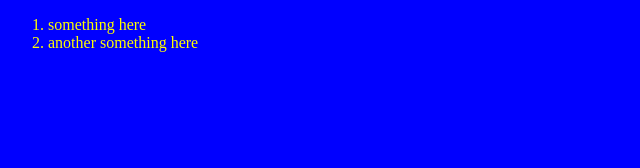
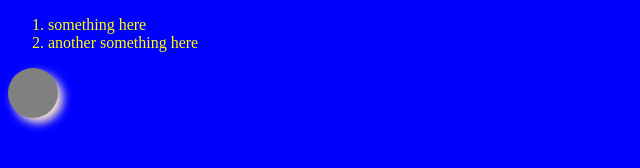
Before and after one commit to ShaneRobertson/practiceGIt, a website: page public/index.html in a window 1280 px wide. Shown: the whole page, without its empty margins (0-640 px from the left). Drawn offline with Linux system fonts and the light colour scheme.

Commit message:
commiting the testing branch

```diff
--- a/public/app.js
+++ b/public/app.js
@@ -1 +1,3 @@
+
+
 console.log('hello world')
--- a/public/index.html
+++ b/public/index.html
@@ -13,5 +13,6 @@
     <li>something here</li>
     <li>another something here</li>
 </ol>
+<div class='box'></div>
 </body>
 </html>
--- a/public/style.css
+++ b/public/style.css
@@ -2,3 +2,11 @@ body {
     background-color: blue;
     color: yellow;
 }
+
+.box {
+  height: 50px;
+  width: 50px;
+  background-color: gray;
+  border-radius: 50%;
+  box-shadow: 5px 5px 10px blanchedalmond;
+}
```
Also changed, not shown: constants/myFile.js (added, +7 -0 lines), index.js (added, +7 -0 lines), package.json (added, +19 -0 lines).
